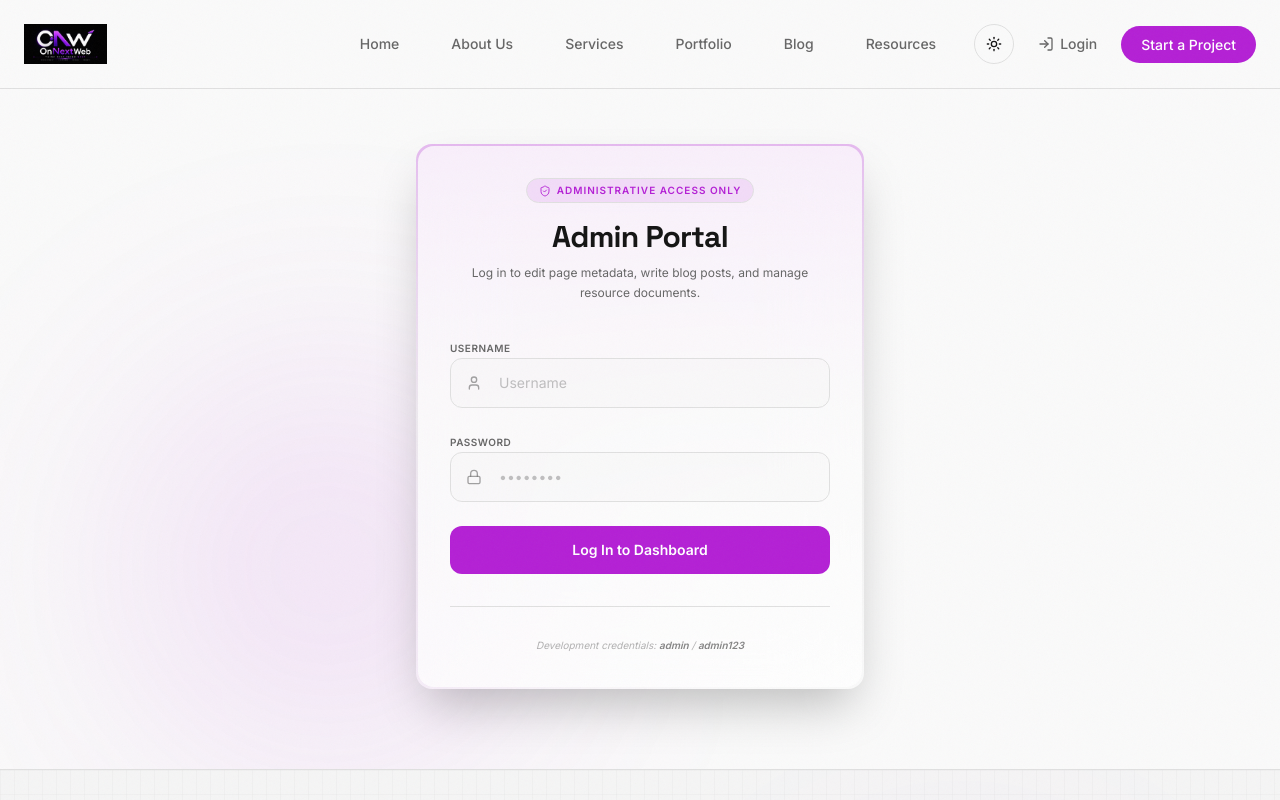
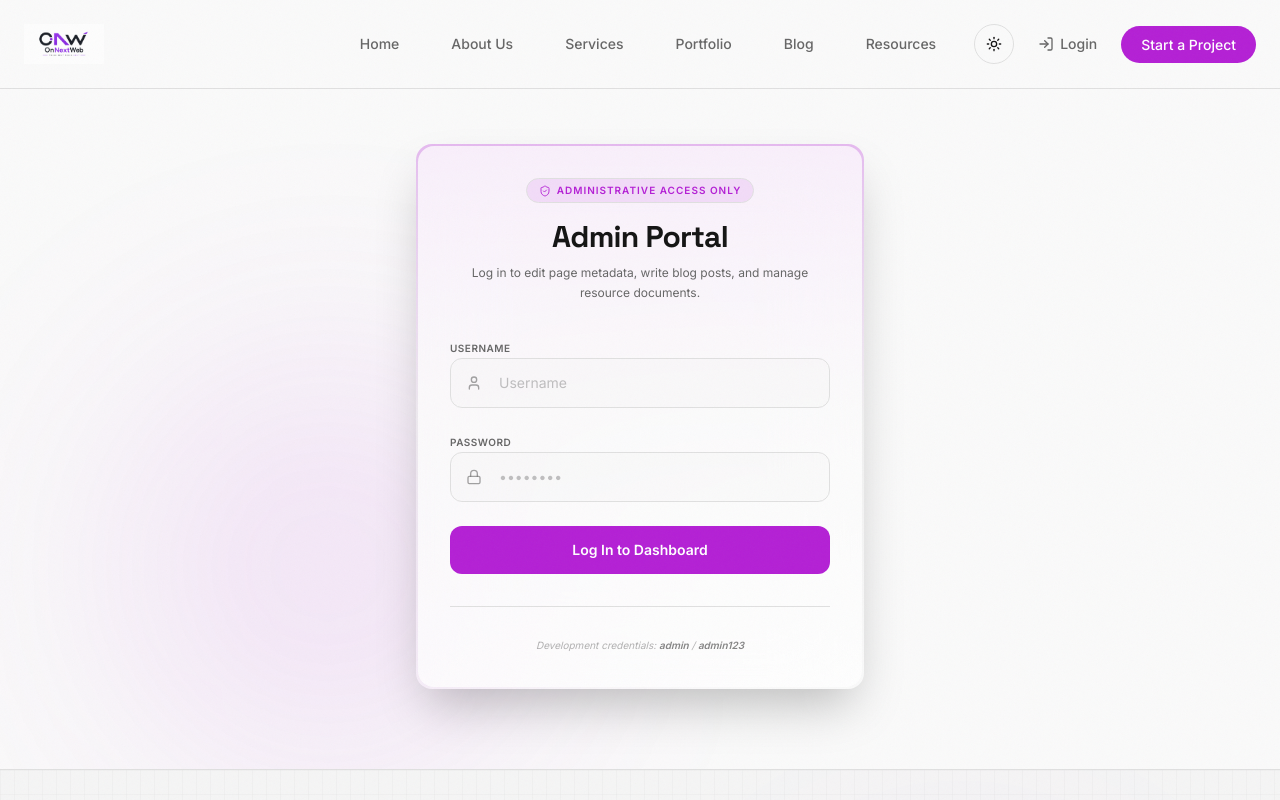
Before and after one commit to osamajmi/ONW_Frontend, a Next.js app: page /login in a window 1280 px wide. Shown: the top 800 px of the page. Built offline with nearby package versions, Linux system fonts and the light colour scheme.

Commit message:
fix: Logo CSS-only theme toggle (dark/light logo via .dark class, no JS hydration issue)

```diff
--- a/src/app/globals.css
+++ b/src/app/globals.css
@@ -286,3 +286,12 @@ html {
   transform: translateY(-4px);
   box-shadow: 0 20px 40px hsl(var(--background) / 0.4);
 }
+
+/* ── Logo theme switching ───────────────────────────────────────────────────── */
+/* Light mode (default — no .dark class) */
+.dark-logo  { display: none;  }
+.light-logo { display: block; }
+
+/* Dark mode — .dark class on <html> */
+.dark .dark-logo  { display: block; }
+.dark .light-logo { display: none;  }
--- a/src/components/Logo.tsx
+++ b/src/components/Logo.tsx
@@ -1,34 +1,23 @@
-"use client";
-
-import { useTheme } from "next-themes";
-import { useEffect, useState } from "react";
-
 const Logo = () => {
-  const { resolvedTheme } = useTheme();
-  const [mounted, setMounted] = useState(false);
-
-  useEffect(() => {
-    setMounted(true);
-  }, []);
-
-  // Before mount, show a placeholder to avoid hydration mismatch
-  if (!mounted) {
-    return (
-      <div className="h-10 w-36 rounded-md bg-transparent" aria-label="ON Next Web" />
-    );
-  }
-
-  const logoSrc =
-    resolvedTheme === "light" ? "/light logo.png" : "/dark logo.png";
-
   return (
-    // eslint-disable-next-line @next/next/no-img-element
-    <img
-      src={logoSrc}
-      alt="ON Next Web"
-      height={40}
-      style={{ height: "40px", width: "auto", display: "block" }}
-    />
+    <div>
+      {/* Dark mode logo — shown when .dark class is on <html> */}
+      {/* eslint-disable-next-line @next/next/no-img-element */}
+      <img
+        src="/dark logo.png"
+        alt="ON Next Web"
+        style={{ height: "40px", width: "auto", display: "none" }}
+        className="dark-logo"
+      />
+      {/* Light mode logo — shown when no .dark class */}
+      {/* eslint-disable-next-line @next/next/no-img-element */}
+      <img
+        src="/light logo.png"
+        alt="ON Next Web"
+        style={{ height: "40px", width: "auto", display: "block" }}
+        className="light-logo"
+      />
+    </div>
   );
 };
 
```
